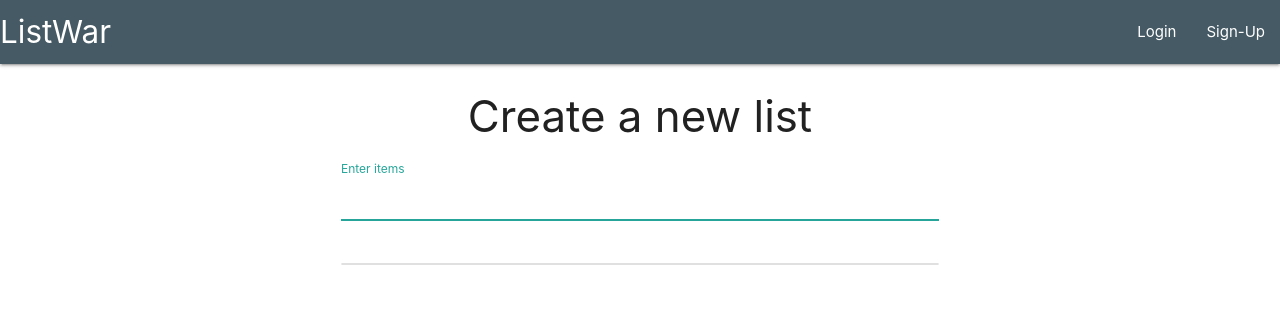
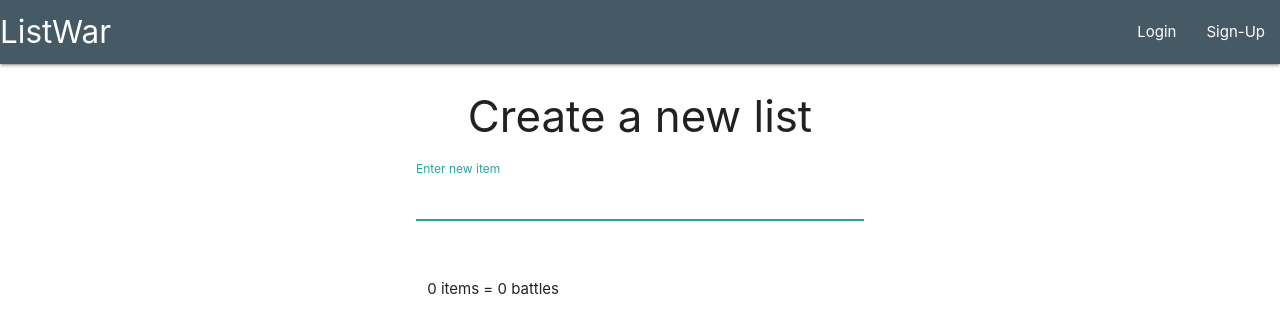
Before and after one commit to DanOswalt/listwar2, a Vue app: page /createlist in a window 1280 px wide. Shown: the top 332 px of the page. Built offline with nearby package versions, Linux system fonts and the light colour scheme.

Commit message:
list form tweaks

```diff
--- a/src/components/views/CreateList.vue
+++ b/src/components/views/CreateList.vue
@@ -4,19 +4,28 @@
       <h3 class="center-align">Create a new list</h3>
     </header>
     <div class="row">
-      <form @submit.prevent="addEntry" class="col s8 offset-s2">
+      <form @submit.prevent="addEntry" class="col s12 m6 offset-m3">
         <div class="row">
           <div class="input-field">
-            <input type="text" id="entry" v-model="newEntry" autofocus>
-            <label for="entry">Enter items</label>
+            <input id="entryInput"
+                   type="text"
+                   @keydown.tab.prevent="addEntry"
+                   v-model="newEntry"
+                   autofocus>
+            <label for="entry">Enter new item</label>
           </div>
         </div>
         <div class="row">
-          <ul class="entries-list collection">
+          <div class="col s12">
+            <p>{{ entries.length }} items = {{ this.battlecount }} battles</p>
+          </div>
+        </div>
+        <div class="row">
+          <ul v-show="entries.length > 0" class="entries-list collection">
             <li v-for="(entry, index) in entries"
                 :key="index"
                 class="collection-item">{{ entry }}
-                <i @click="removeEntry(index)" class="material-icons red-text right remove">remove_circle_outline</i>
+                <i @click="removeEntry(index)" class="material-icons right remove">highlight_off</i>
             </li>
           </ul>
         </div>
@@ -34,12 +43,17 @@ export default {
       entries: []
     }
   },
+  computed: {
+    battlecount () {
+      return this.entries.length
+    }
+  },
   methods: {
-    addEntry: function () {
+    addEntry () {
       this.entries.push(this.newEntry)
       this.newEntry = ''
     },
-    removeEntry: function (index) {
+    removeEntry (index) {
       this.entries.splice(index, 1)
     }
   }
```
